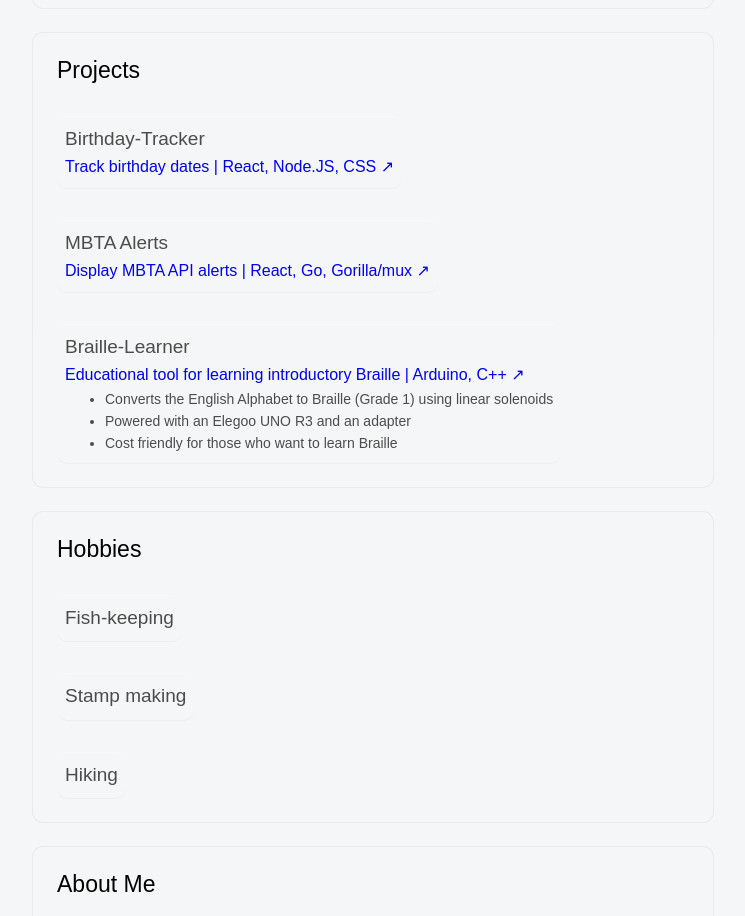
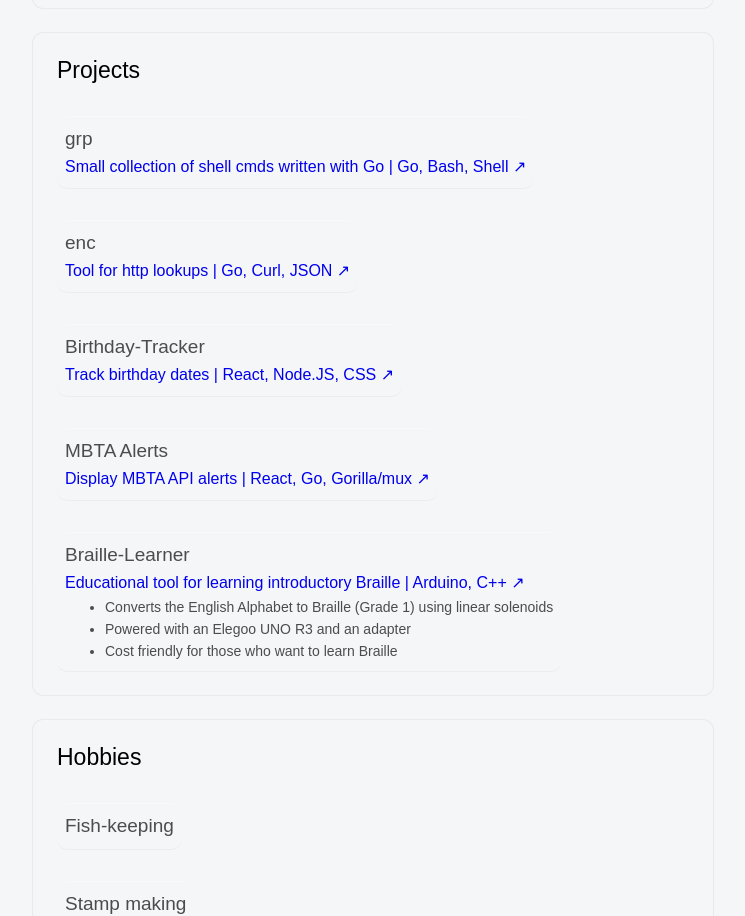
Before and after one commit to bettaburger/website, a Next.js app: page / in a window 1280 px wide. Shown: the part 938-1854 px from the top of the page, without its empty margins (267-1012 px from the left). Built offline with nearby package versions, Linux system fonts and the light colour scheme.

Commit message:
added new projects

```diff
--- a/app/page.js
+++ b/app/page.js
@@ -46,6 +46,19 @@ export default function Home() {
         <div id="projects" className="section">
           <h1>Projects</h1>
             {/**https://wumbo.net/symbols/up-right-arrow/ */}
+
+            <div className="inner-section"> grp
+              <Link href="https://github.com/bettaburger/grp" target="_blank">
+                <h2>Small collection of shell cmds written with Go | Go, Bash, Shell  ↗</h2>
+              </Link>
+            </div>
+
+            <div className="inner-section"> enc
+              <Link href="https://github.com/bettaburger/enc" target="_blank">
+                <h2>Tool for http lookups | Go, Curl, JSON  ↗</h2>
+              </Link>
+            </div>
+
             <div className="inner-section"> Birthday-Tracker
               <Link href="https://bettaburger.github.io/birthday-list/" target="_blank">
                 <h2>Track birthday dates | React, Node.JS, CSS  ↗</h2>
```
